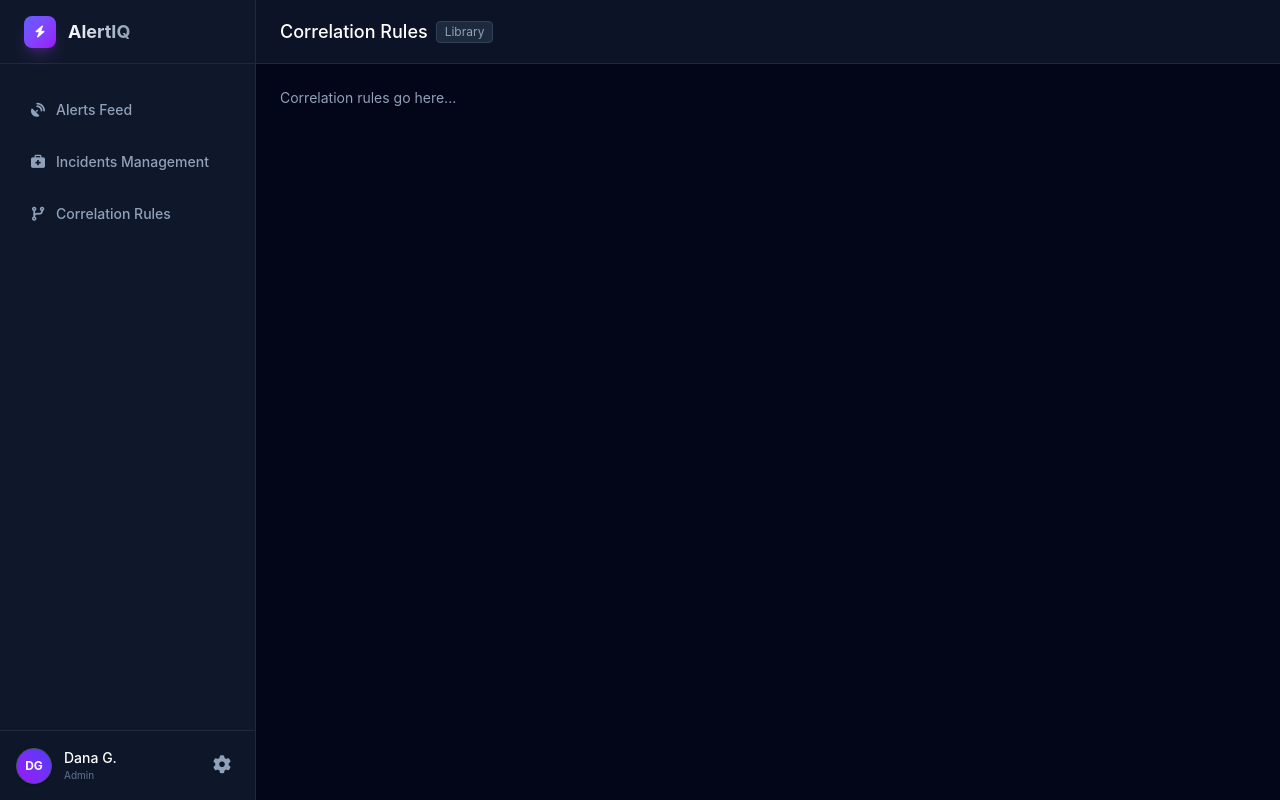
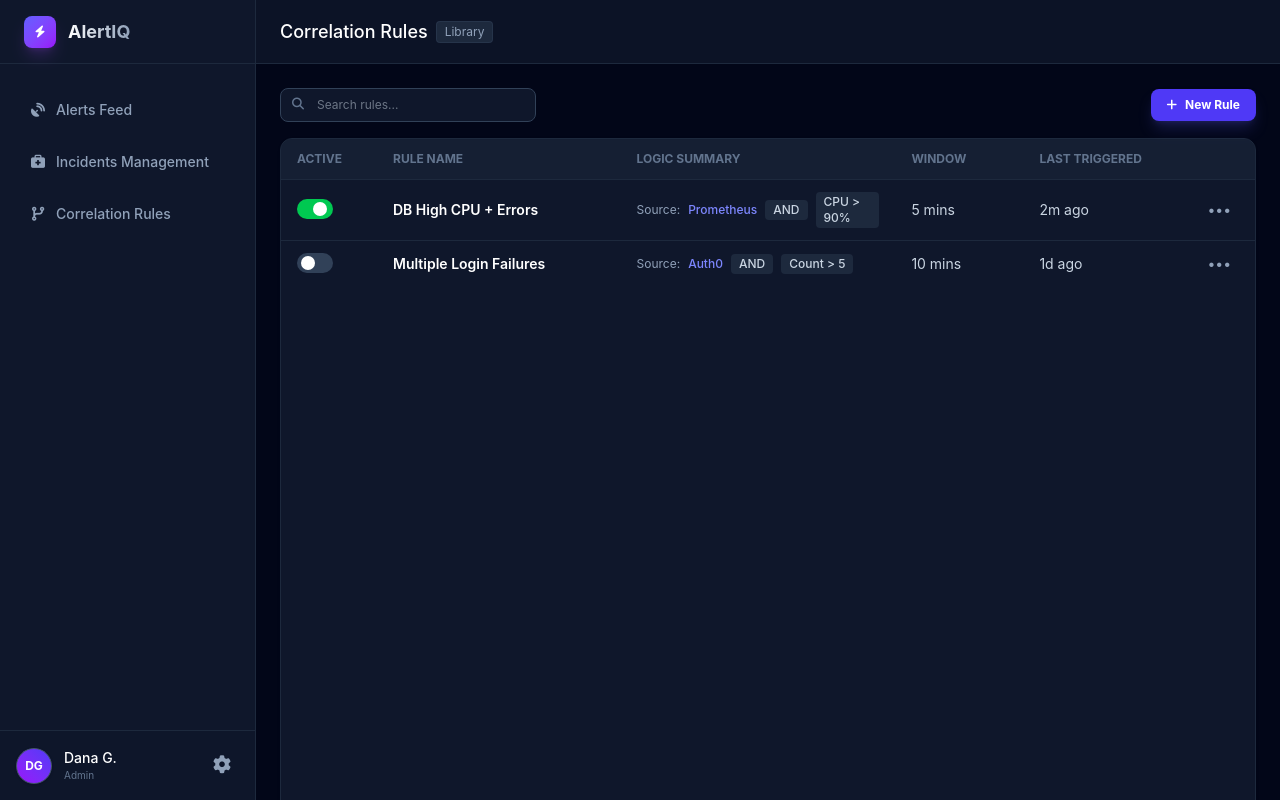
Before and after one commit to AlertIQOG/AlertIQ, a Next.js app in the folder frontend/: page /correlation in a window 1280 px wide. Built offline with nearby package versions, Linux system fonts and the light colour scheme.

Commit message:
feat: implement correlation rules main page with consistent UI and search

```diff
--- a/frontend/app/components/DataTable.tsx
+++ b/frontend/app/components/DataTable.tsx
@@ -16,9 +16,9 @@ interface DataTableProps<T> {
 
 export default function DataTable<T>({ columns, data, onRowClick }: DataTableProps<T>) {
   return (
-    <div className="bg-slate-900 border border-slate-800 rounded-xl overflow-hidden shadow-sm">
-      <div className="overflow-x-auto custom-scrollbar">
-      <table className="w-full text-left min-w-max">
+    <div className="w-full h-full bg-slate-900 border border-slate-800 rounded-xl overflow-hidden shadow-sm flex flex-col">
+      <div className="w-full overflow-x-auto custom-scrollbar flex-1">
+      <table className="w-full text-left">
         <thead className="bg-slate-800/50 text-xs uppercase font-semibold text-slate-500 border-b border-slate-800">
           <tr>
             {columns.map((col, idx) => (
@@ -41,7 +41,7 @@ export default function DataTable<T>({ columns, data, onRowClick }: DataTablePro
                       Otherwise, simply display the regular text from the data object */}
                   {col.renderCell
                     ? col.renderCell(row)
-                    : String(row[col.accessor as keyof T])}
+                    : String(row[col.accessor as keyof T] || '')}
                 </td>
               ))}
             </tr>
--- /dev/null
+++ b/frontend/app/correlation/components/CorrelationRulesTable.tsx
@@ -0,0 +1,95 @@
+"use client";
+
+import DataTable, { ColumnDef } from '../../components/DataTable';
+
+export interface CorrelationRule {
+  id: string;
+  name: string;
+  isActive: boolean;
+  logicSummary: {
+    source: string;
+    condition: string;
+  };
+  timeWindow: string;
+  lastTriggered: string;
+}
+
+interface CorrelationRulesTableProps {
+  rules: CorrelationRule[];
+  onToggleActive: (ruleId: string, currentStatus: boolean) => void;
+}
+
+export default function CorrelationRulesTable({ rules, onToggleActive }: CorrelationRulesTableProps) {
+
+  const ruleColumns: ColumnDef<CorrelationRule>[] = [
+    {
+      header: 'ACTIVE',
+      accessor: 'isActive',
+      className: 'w-24',
+      renderCell: (rule: CorrelationRule) => (
+        <button
+          onClick={(e) => {
+            e.stopPropagation();
+            onToggleActive(rule.id, rule.isActive);
+          }}
+          className={`relative inline-flex h-5 w-9 items-center rounded-full transition-colors focus:outline-none ${
+            rule.isActive ? 'bg-green-500' : 'bg-slate-700'
+          }`}
+        >
+          <span
+            className={`inline-block h-3.5 w-3.5 transform rounded-full bg-white transition-transform ${
+              rule.isActive ? 'translate-x-4' : 'translate-x-1'
+            }`}
+          />
+        </button>
+      ),
+    },
+    {
+      header: 'RULE NAME',
+      accessor: 'name',
+      className: 'w-1/4',
+      renderCell: (rule: CorrelationRule) => (
+        <span className="font-semibold text-white">{rule.name}</span>
+      ),
+    },
+    {
+      header: 'LOGIC SUMMARY',
+      className: 'flex-1',
+      renderCell: (rule: CorrelationRule) => (
+        <div className="flex items-center gap-2 text-xs">
+          <span className="text-slate-400">Source:</span>
+          <span className="text-indigo-400 font-medium">{rule.logicSummary.source}</span>
+          <span className="bg-slate-800 px-2 py-0.5 rounded text-slate-300 font-medium">AND</span>
+          <span className="bg-slate-800 px-2 py-0.5 rounded text-slate-300 font-medium">{rule.logicSummary.condition}</span>
+        </div>
+      ),
+    },
+    {
+      header: 'WINDOW',
+      accessor: 'timeWindow',
+      className: 'w-32',
+      renderCell: (rule: CorrelationRule) => (
+        <span className="text-sm text-slate-300">{rule.timeWindow}</span>
+      ),
+    },
+    {
+      header: 'LAST TRIGGERED',
+      accessor: 'lastTriggered',
+      className: 'w-40',
+      renderCell: (rule: CorrelationRule) => (
+        <span className="text-sm text-slate-300">{rule.lastTriggered}</span>
+      ),
+    },
+    {
+      header: '', // For the action button (e.g., "•••")
+      className: 'w-16 text-right',
+      renderCell: () => (
+        <button className="text-slate-400 hover:text-white transition px-2">
+          •••
+        </button>
+      )
+    }
+  ];
+
+  return <DataTable columns={ruleColumns} data={rules} />;
+}
--- a/frontend/app/correlation/page.tsx
+++ b/frontend/app/correlation/page.tsx
@@ -1,13 +1,87 @@
-// app/correlation/page.tsx
-import PageHeader from '../components/PageHeader';
+"use client";
 
-export default function CorrelationPage() {
+import { useState } from 'react';
+import Link from 'next/link';
+import CorrelationRulesTable, { CorrelationRule } from './components/CorrelationRulesTable';
+
+const MOCK_RULES: CorrelationRule[] = [
+  {
+    id: '1',
+    name: 'DB High CPU + Errors',
+    isActive: true,
+    logicSummary: { source: 'Prometheus', condition: 'CPU > 90%' },
+    timeWindow: '5 mins',
+    lastTriggered: '2m ago'
+  },
+  {
+    id: '2',
+    name: 'Multiple Login Failures',
+    isActive: false,
+    logicSummary: { source: 'Auth0', condition: 'Count > 5' },
+    timeWindow: '10 mins',
+    lastTriggered: '1d ago'
+  }
+];
+
+export default function CorrelationRulesPage() {
+  const [rules, setRules] = useState<CorrelationRule[]>(MOCK_RULES);
+  const [searchQuery, setSearchQuery] = useState('');
+
+  const handleToggleActive = (ruleId: string, currentStatus: boolean) => {
+    setRules(prevRules =>
+      prevRules.map(rule =>
+        rule.id === ruleId ? { ...rule, isActive: !currentStatus } : rule
+      )
+    );
+  };
+
+  const filteredRules = rules.filter(rule =>
+    rule.name.toLowerCase().includes(searchQuery.toLowerCase())
+  );
+
   return (
     <main className="flex-1 relative flex flex-col h-full overflow-hidden bg-slate-950">
-      <PageHeader title="Correlation Rules" badge="Library" />
+      {/* Header - בדיוק כמו בעמוד Incidents */}
+      <header className="h-16 border-b border-slate-800 flex items-center justify-between px-6 bg-slate-900/80 backdrop-blur shrink-0">
+        <div className="flex items-center gap-2">
+          <h1 className="text-white font-medium text-lg">Correlation Rules</h1>
+          <span className="text-xs bg-slate-800 text-slate-400 px-2 py-0.5 rounded border border-slate-700/50">
+            Library
+          </span>
+        </div>
+      </header>
 
+      {/* Main Content Area */}
       <div className="flex-1 overflow-y-auto p-6">
-        <p className="text-slate-400">Correlation rules go here...</p>
+
+        {/* Action Bar */}
+        <div className="flex justify-between items-center mb-4">
+          {/* Search Input */}
+          <div className="relative w-64">
+            <i className="fas fa-search absolute left-3 top-2.5 text-slate-500 text-xs"></i>
+            <input
+              type="text"
+              value={searchQuery}
+              onChange={(e) => setSearchQuery(e.target.value)}
+              placeholder="Search rules..."
+              className="w-full bg-slate-900 border border-slate-700 rounded-lg pl-9 pr-3 py-2 text-xs text-slate-300 focus:border-indigo-500 outline-none transition-colors"
+            />
+          </div>
+
+          {/* New Rule Button */}
+          <Link
+            href="/correlation/new"
+            className="bg-indigo-600 hover:bg-indigo-500 text-white px-4 py-2 rounded-lg text-xs font-bold shadow-lg shadow-indigo-500/20 transition flex items-center gap-2"
+          >
+            <i className="fas fa-plus"></i> New Rule
+          </Link>
+        </div>
+
+        {/* Table */}
+        <CorrelationRulesTable
+          rules={filteredRules}
+          onToggleActive={handleToggleActive}
+        />
       </div>
     </main>
   );
```
